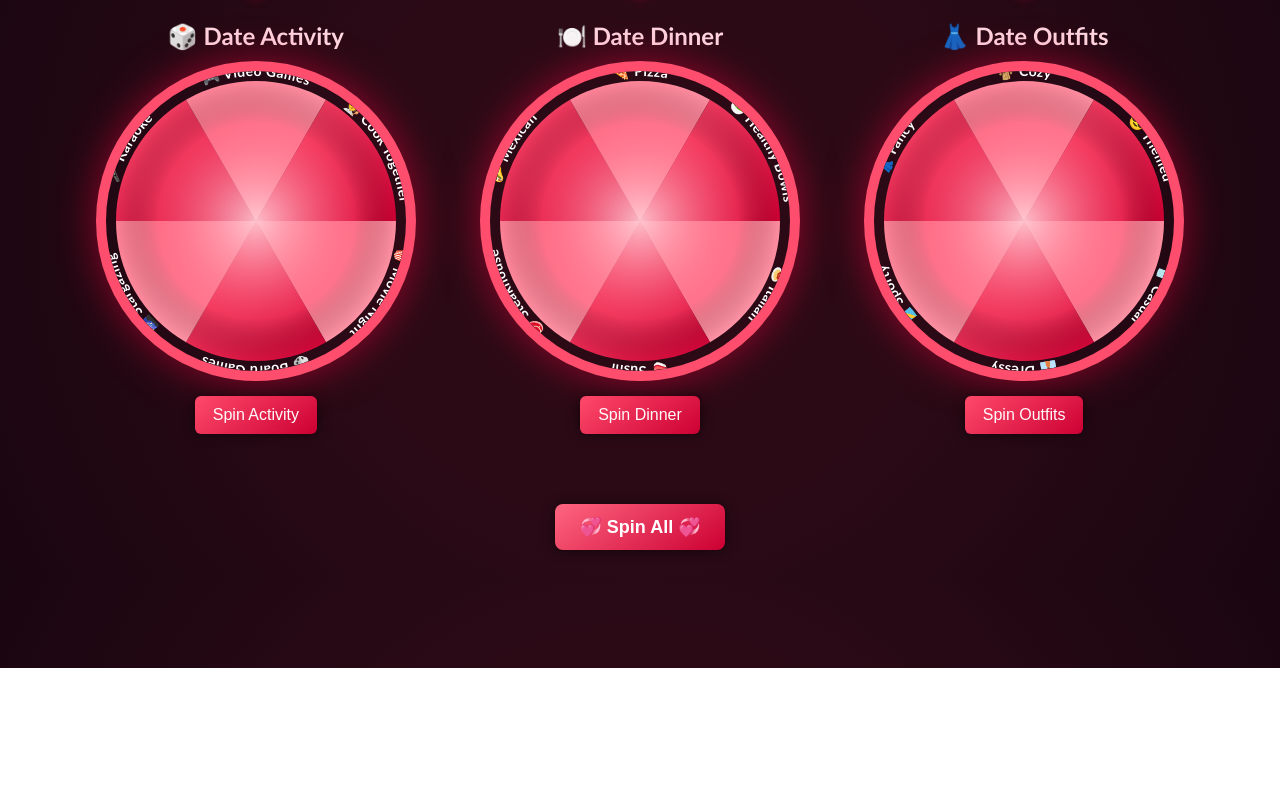
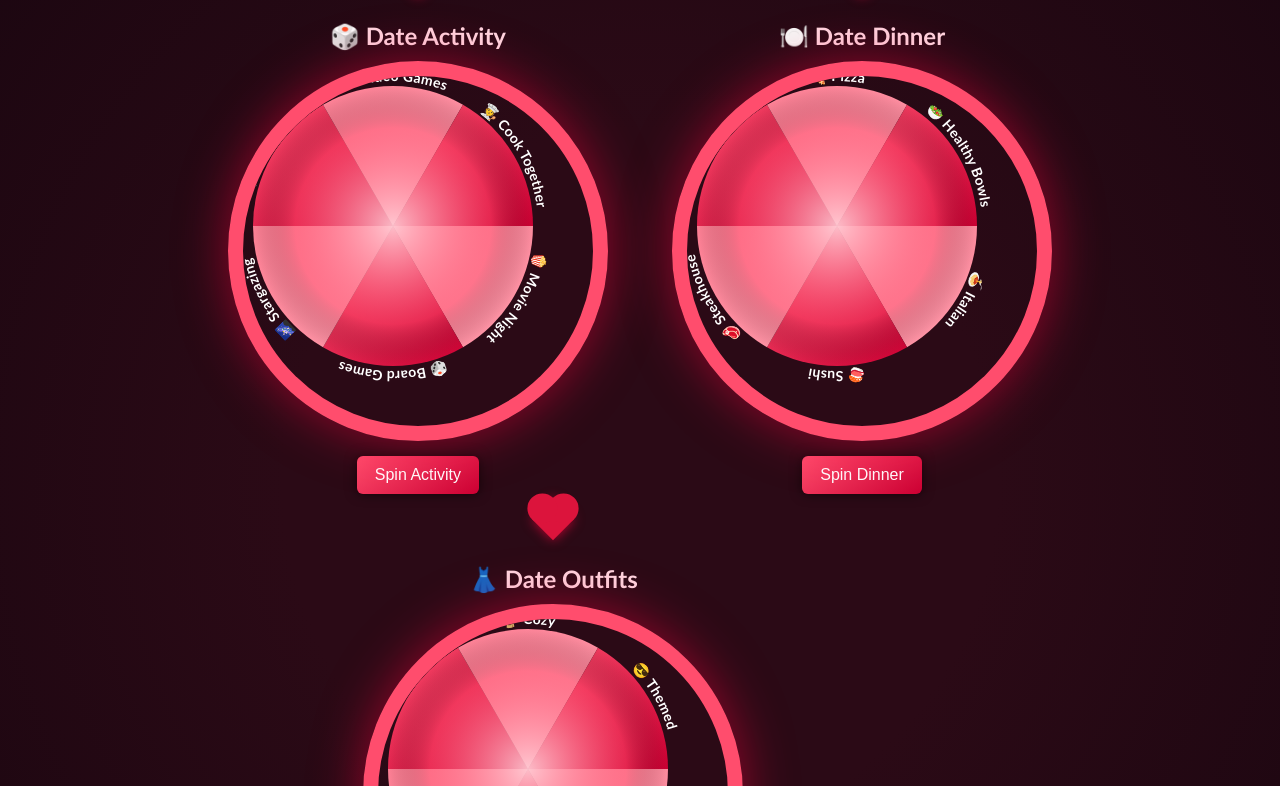
Before and after one commit to ApocB/Date-Night-Spinner, a plain HTML site: page Code/index.html in a window 1280 px wide. Shown: the part 132-918 px from the top of the page. Before the commit the page ends 800 px from the top, so only its background shows below. Drawn offline with Linux system fonts and the light colour scheme.

Commit message:
adjust wheel

```diff
--- a/Code/style.css
+++ b/Code/style.css
@@ -22,10 +22,10 @@ h1 {
 }
 
 .wheel {
-  width: 300px; height: 300px; border-radius: 50%;
-  border: 10px solid #ff4d6d; position: relative; overflow: hidden;
+  width: 350px; height: 350px; border-radius: 50%;
+  border: 15px solid #ff4d6d; position: relative; overflow: hidden;
   transition: transform 5s cubic-bezier(0.17, 0.67, 0.83, 0.67);
-  box-shadow: 0 0 40px rgba(255, 0, 64, 0.5);
+  box-shadow: 0 0 50px rgba(255, 0, 64, 0.5);
   margin: 0 auto;
 }
 
```
